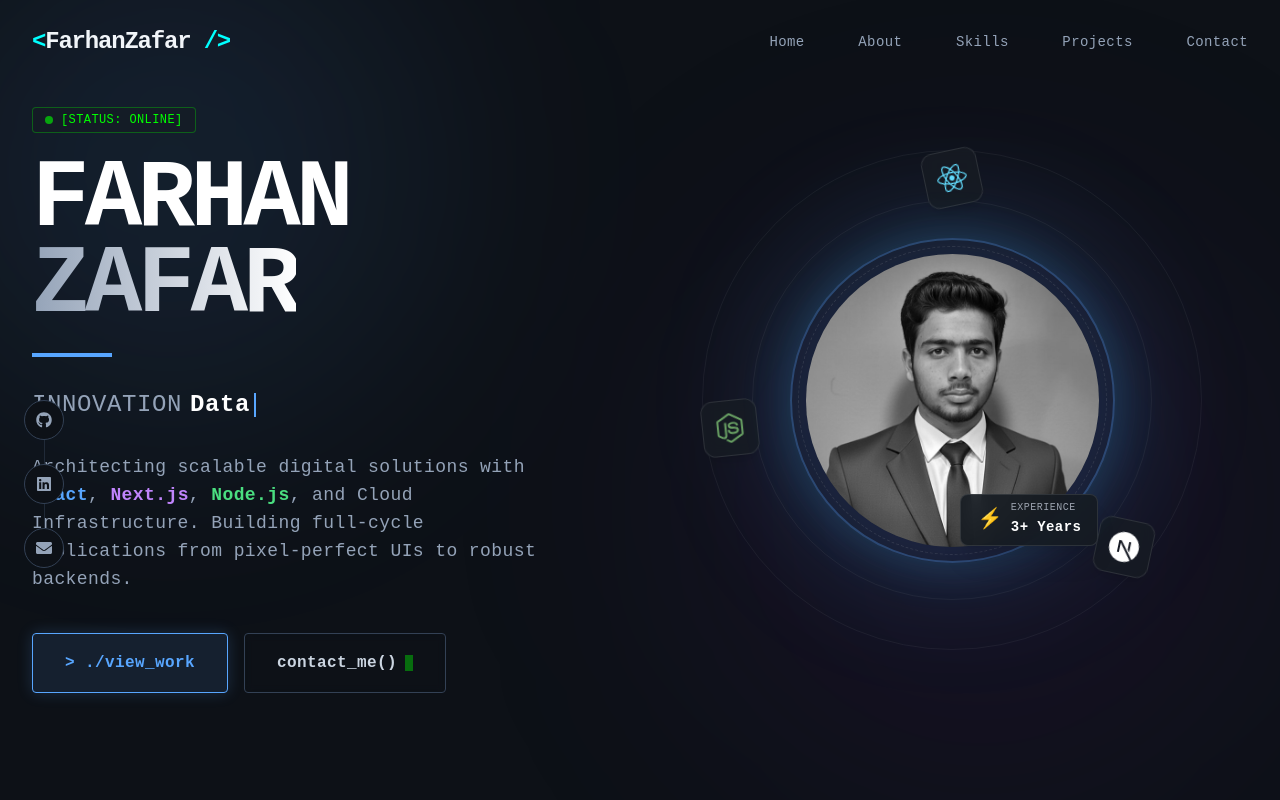
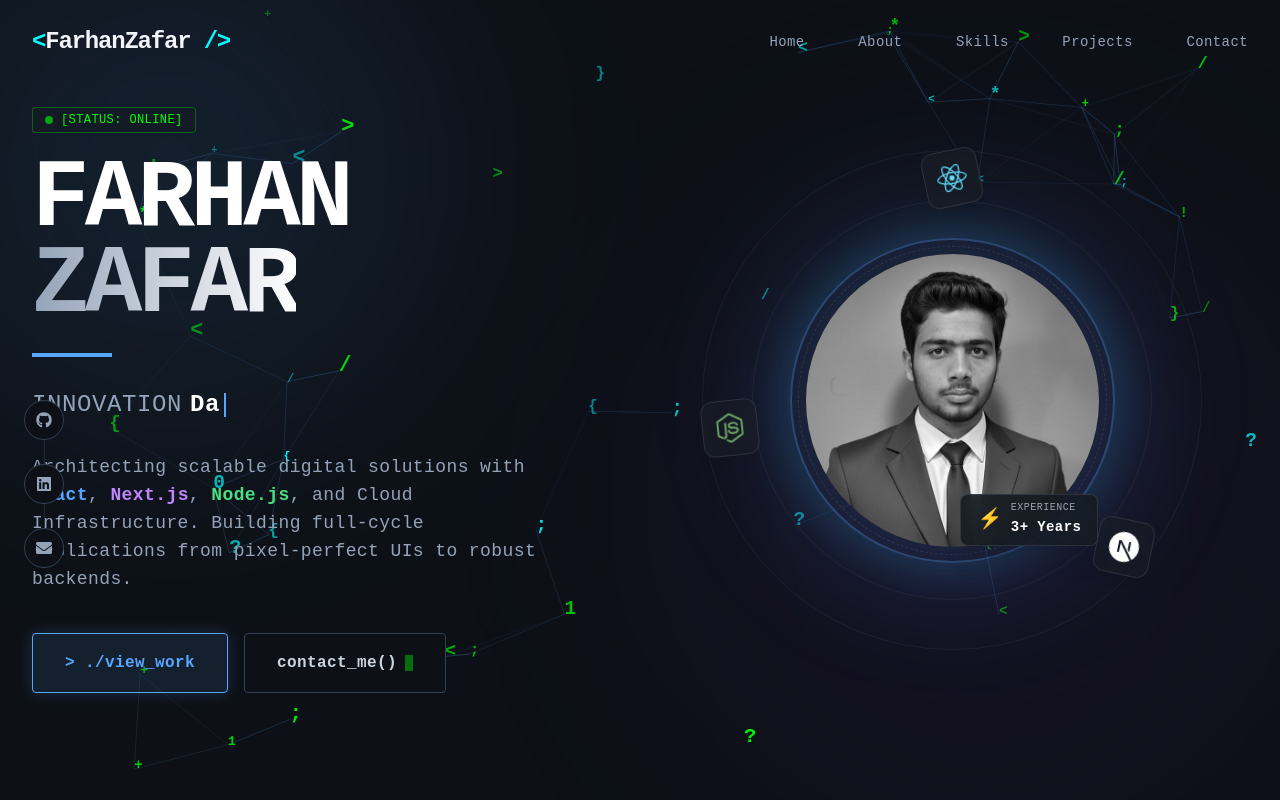
Before and after one commit to mfarhan077/Farhanzafar_Portfolio, a React (Vite) app: page / in a window 1280 px wide. Shown: the top 800 px of the page. Built offline with nearby package versions, Linux system fonts and the light colour scheme.

Commit message:
feat: cinematic loader and digital matrix background

```diff
--- a/src/App.jsx
+++ b/src/App.jsx
@@ -11,13 +11,15 @@ function App() {
   return (
     <Router>
       <div className="min-h-screen bg-dark-bg text-slate-200 relative">
-        {/* <Loader onComplete={() => setIsLoaded(true)} /> */}
-        <div className="opacity-100">
-          {/* <StarryBackground /> */}
-          <Routes>
-            <Route path="/" element={<Home />} />
-            <Route path="/project/:id" element={<ProjectDemo />} />
-          </Routes>
+        {!isLoaded && <Loader onComplete={() => setIsLoaded(true)} />}
+        <div className={`transition-opacity duration-1000 ${!isLoaded ? "opacity-0" : "opacity-100"}`}>
+          <StarryBackground />
+          <div className="relative z-10">
+            <Routes>
+              <Route path="/" element={<Home />} />
+              <Route path="/project/:id" element={<ProjectDemo />} />
+            </Routes>
+          </div>
         </div>
       </div>
     </Router>
--- a/src/components/layout/StarryBackground.jsx
+++ b/src/components/layout/StarryBackground.jsx
@@ -10,150 +10,136 @@ const StarryBackground = () => {
         let animationFrameId;
 
         // Configuration
-        const particleCount = 45; // Reduced for cleaner, minimal look
-        const connectionDistance = 180; // Slightly increased range
-        const mouseDistance = 250;
+        const particleCount = 50; // Balanced density
+        const connectionDistance = 160;
+        const mouseDistance = 220;
+        const characters = ['0', '1', '{', '}', '<', '>', '*', '+', '?', '!', ';', '/'];
 
         let particles = [];
 
-        const handleResize = () => {
+        const resizeCanvas = () => {
             canvas.width = window.innerWidth;
             canvas.height = window.innerHeight;
             initParticles();
         };
 
-        const initParticles = () => {
-            particles = [];
-            for (let i = 0; i < particleCount; i++) {
-                particles.push({
-                    x: Math.random() * canvas.width,
-                    y: Math.random() * canvas.height,
-                    vx: (Math.random() - 0.5) * 0.15, // Much slower, smoother movement
-                    vy: (Math.random() - 0.5) * 0.15,
-                    baseSize: Math.random() * 1.5 + 0.5,
-                    pulseSpeed: 0.01 + Math.random() * 0.02, // Slower pulsing
-                    pulseOffset: Math.random() * Math.PI * 2,
-                    opacity: Math.random() * 0.4 + 0.1 // Subtler base opacity
-                });
+        class Particle {
+            constructor() {
+                this.x = Math.random() * canvas.width;
+                this.y = Math.random() * canvas.height;
+                this.vx = (Math.random() - 0.5) * 0.4; // Slower, more deliberate movement
+                this.vy = (Math.random() - 0.5) * 0.4;
+
+                // Tech Vibe Properties
+                this.char = characters[Math.floor(Math.random() * characters.length)];
+                this.size = Math.random() * 12 + 10; // Larger, bolder font
+                this.baseColor = Math.random() > 0.5 ? '#0f0' : '#0ff'; // Terminal Green or Cyan
+                this.opacity = Math.random() * 0.6 + 0.4; // MUCH bolder opacity (0.4 - 1.0)
             }
-        };
 
-        const handleMouseMove = (event) => {
-            mouseRef.current.x = event.clientX;
-            mouseRef.current.y = event.clientY;
-        };
+            update() {
+                this.x += this.vx;
+                this.y += this.vy;
 
-        const handleMouseLeave = () => {
-            mouseRef.current.x = null;
-            mouseRef.current.y = null;
-        };
+                // Bounce off edges
+                if (this.x < 0 || this.x > canvas.width) this.vx *= -1;
+                if (this.y < 0 || this.y > canvas.height) this.vy *= -1;
 
-        const draw = () => {
-            // 1. Dark Terminal Background
-            const gradient = ctx.createLinearGradient(0, 0, canvas.width, canvas.height);
-            gradient.addColorStop(0, '#0d1117'); // GitHub Dark Dim
-            gradient.addColorStop(1, '#010409'); // Even darker
-
-            ctx.fillStyle = gradient;
-            ctx.fillRect(0, 0, canvas.width, canvas.height);
-
-            // Update and Draw Particles
-            particles.forEach((p, i) => {
-                p.x += p.vx;
-                p.y += p.vy;
-
-                // Slower Pulsing
-                const time = Date.now() * p.pulseSpeed;
-                const pulse = Math.sin(time * 0.1 + p.pulseOffset);
-                const currentSize = p.baseSize + pulse * 0.2;
-
-                // Gentler Opacity Fade
-                let currentOpacity = p.opacity + (pulse * 0.1);
-                if (currentOpacity < 0.1) currentOpacity = 0.1;
-                if (currentOpacity > 0.6) currentOpacity = 0.6;
-
-                // Mouse Interaction (Smoother Repulsion)
-                if (mouseRef.current.x != null) {
-                    const dx = mouseRef.current.x - p.x;
-                    const dy = mouseRef.current.y - p.y;
+                // Mouse interaction
+                const dx = mouseRef.current.x - this.x;
+                const dy = mouseRef.current.y - this.y;
                 const distance = Math.sqrt(dx * dx + dy * dy);
 
                 if (distance < mouseDistance) {
                     const forceDirectionX = dx / distance;
                     const forceDirectionY = dy / distance;
                     const force = (mouseDistance - distance) / mouseDistance;
-                        const repulsionStrength = 0.4; // Softer push
-                        p.vx -= forceDirectionX * force * repulsionStrength * 0.05;
-                        p.vy -= forceDirectionY * force * repulsionStrength * 0.05;
+                    const directionX = forceDirectionX * force * 3;
+                    const directionY = forceDirectionY * force * 3;
+
+                    this.x -= directionX;
+                    this.y -= directionY;
                 }
             }
 
-                // Screen wrapping
-                if (p.x < 0) p.x = canvas.width;
-                if (p.x > canvas.width) p.x = 0;
-                if (p.y < 0) p.y = canvas.height;
-                if (p.y > canvas.height) p.y = 0;
+            draw() {
+                // Use the customized font
+                ctx.font = `bold ${this.size}px "JetBrains Mono", monospace`; // Bold font
+                ctx.fillStyle = this.baseColor;
+                ctx.globalAlpha = this.opacity;
+                ctx.fillText(this.char, this.x, this.y);
+            }
+        }
 
-                // Draw Glowing Node (Terminal Green / Cyan)
-                ctx.beginPath();
-                ctx.arc(p.x, p.y, currentSize, 0, Math.PI * 2);
-                // Alternate between Green and Cyan based on index for a "Matrix/Code" feel
-                const isSystemNode = i % 2 === 0;
-                const color = isSystemNode ? `rgba(46, 160, 67, ${currentOpacity})` : `rgba(88, 166, 255, ${currentOpacity})`; // Green / Blue
+        const initParticles = () => {
+            particles = [];
+            for (let i = 0; i < particleCount; i++) {
+                particles.push(new Particle());
+            }
+        };
 
-                ctx.fillStyle = color;
-                ctx.shadowBlur = 8; // Glow effect
-                ctx.shadowColor = isSystemNode ? `rgba(46, 160, 67, ${currentOpacity * 0.8})` : `rgba(88, 166, 255, ${currentOpacity * 0.8})`;
-                ctx.fill();
-                ctx.shadowBlur = 0; // Reset for lines
+        const animate = () => {
+            ctx.clearRect(0, 0, canvas.width, canvas.height); // Clear but keep transparent
+
+            particles.forEach(particle => {
+                particle.update();
+                particle.draw();
+            });
 
             // Draw Connections
-                for (let j = i + 1; j < particles.length; j++) {
-                    const p2 = particles[j];
-                    const dx = p.x - p2.x;
-                    const dy = p.y - p2.y;
+            ctx.lineWidth = 0.8; // Thicker lines
+            for (let i = 0; i < particles.length; i++) {
+                for (let j = i; j < particles.length; j++) {
+                    const dx = particles[i].x - particles[j].x;
+                    const dy = particles[i].y - particles[j].y;
                     const distance = Math.sqrt(dx * dx + dy * dy);
 
                     if (distance < connectionDistance) {
                         ctx.beginPath();
-                        const lineBaseAlpha = 0.12 * (1 - distance / connectionDistance);
-                        const fadeFactor = (currentOpacity + p2.opacity) / 2;
-
-                        // Lines should be subtle green/cyan mix
-                        ctx.strokeStyle = `rgba(56, 139, 253, ${lineBaseAlpha * fadeFactor * 4})`;
-                        ctx.lineWidth = 0.4;
-                        ctx.moveTo(p.x, p.y);
-                        ctx.lineTo(p2.x, p2.y);
+                        ctx.strokeStyle = '#58a6ff'; // GitHub Accent Blue for connections
+                        ctx.globalAlpha = (1 - distance / connectionDistance) * 0.4; // More visible connections
+                        ctx.moveTo(particles[i].x, particles[i].y);
+                        ctx.lineTo(particles[j].x, particles[j].y);
                         ctx.stroke();
                     }
                 }
-            });
+            }
 
-            animationFrameId = requestAnimationFrame(draw);
+            animationFrameId = requestAnimationFrame(animate);
         };
 
-        handleResize();
-        draw();
+        // Mouse Listeners
+        const handleMouseMove = (e) => {
+            const rect = canvas.getBoundingClientRect();
+            mouseRef.current = {
+                x: e.clientX - rect.left,
+                y: e.clientY - rect.top
+            };
+        };
 
-        window.addEventListener('resize', handleResize);
+        const handleMouseLeave = () => {
+            mouseRef.current = { x: null, y: null };
+        };
+
+        window.addEventListener('resize', resizeCanvas);
+        // Track mouse via window or container if needed, but here canvas is absolute full
         window.addEventListener('mousemove', handleMouseMove);
-        window.addEventListener('mouseleave', handleMouseLeave);
+
+        resizeCanvas();
+        animate();
 
         return () => {
-            window.removeEventListener('resize', handleResize);
+            window.removeEventListener('resize', resizeCanvas);
             window.removeEventListener('mousemove', handleMouseMove);
-            window.removeEventListener('mouseleave', handleMouseLeave);
             cancelAnimationFrame(animationFrameId);
         };
     }, []);
 
     return (
-        <div className="fixed inset-0 z-[-1] pointer-events-none bg-dark-bg overflow-hidden">
         <canvas
             ref={canvasRef}
-                className="absolute inset-0 block w-full h-full"
+            className="fixed top-0 left-0 w-full h-full z-0 pointer-events-none bg-dark-bg"
         />
-        </div>
     );
 };
 
```
Also changed, not shown: src/components/layout/Loader.jsx (+114 -80 lines). Lines whose indentation alone changed are shown as unchanged.
